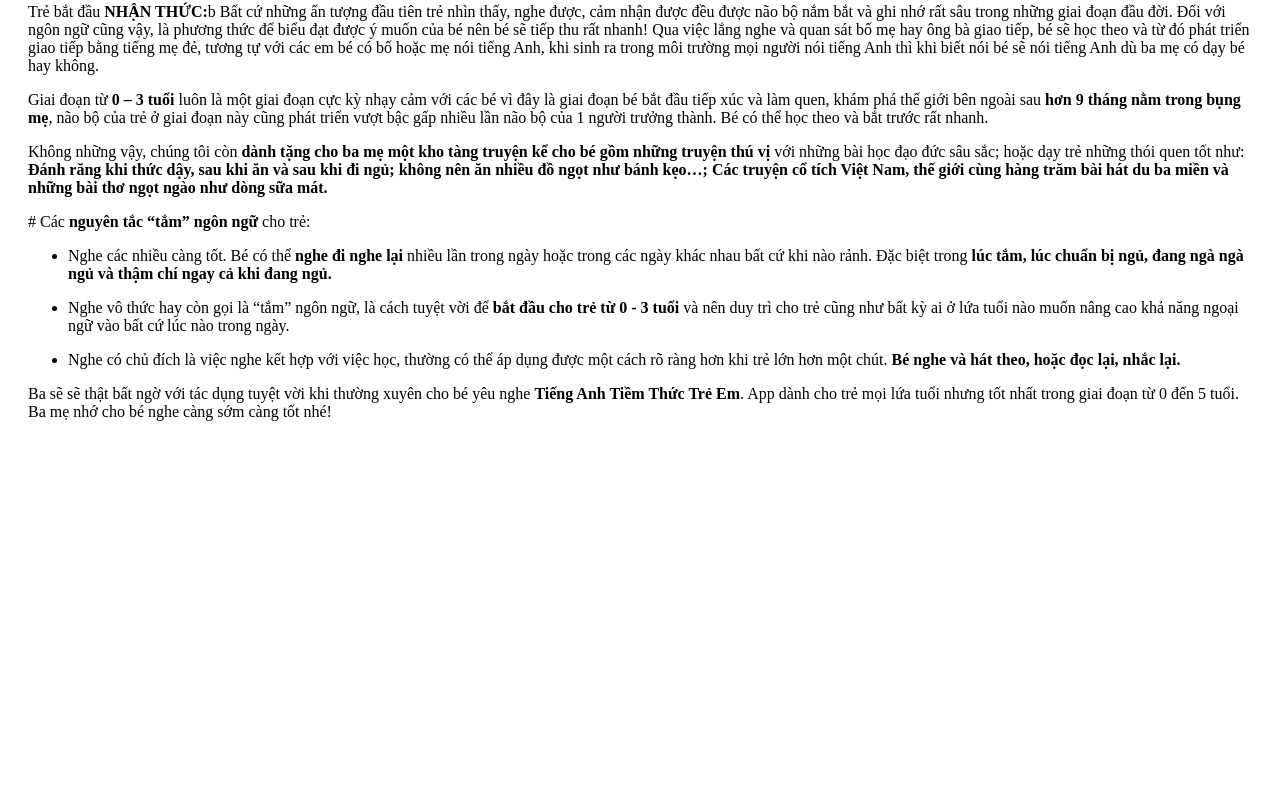
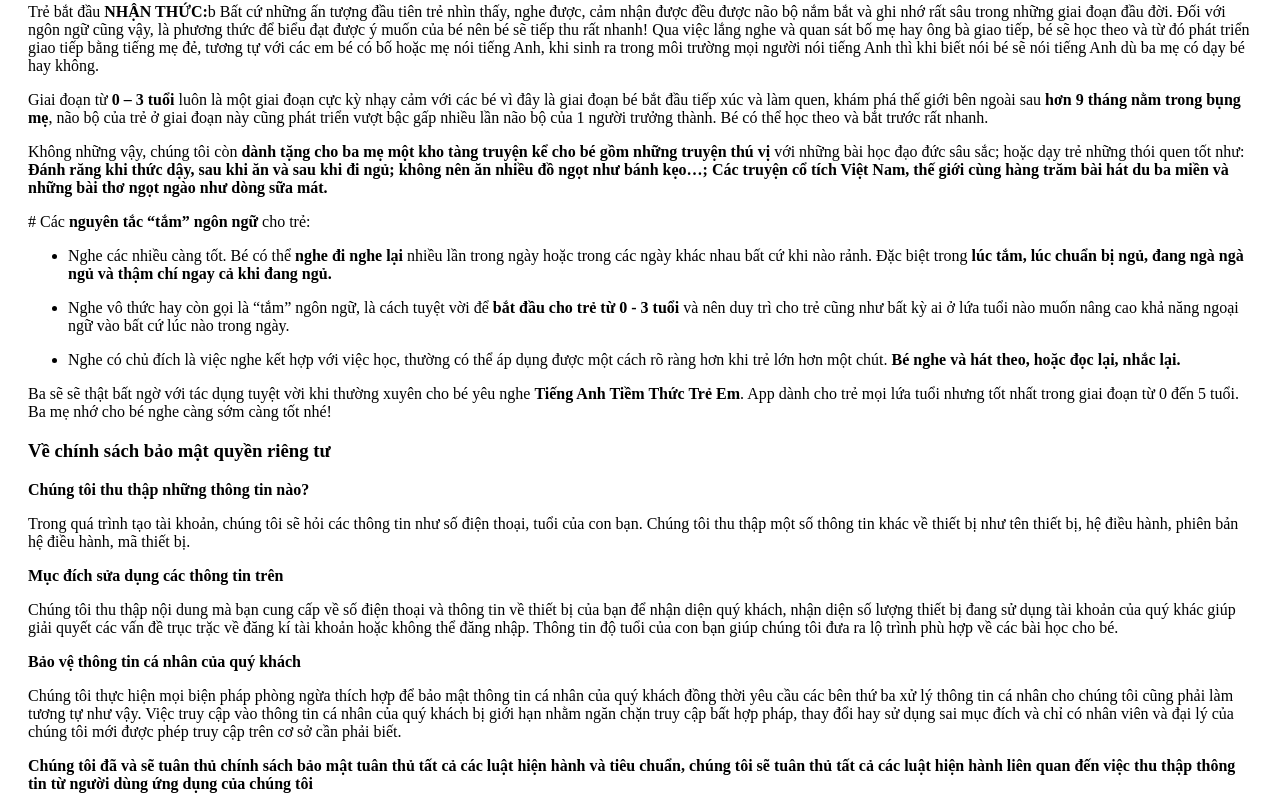
Before and after one commit to hoangkien07051/hoangkien07051.github.io, a plain HTML site: page index.html in a window 1280 px wide. Shown: the part 298-1107 px from the top of the page. Before the commit the page ends 800 px from the top, so only its background shows below. Drawn offline with Linux system fonts and the light colour scheme.

Commit message:
Update index.html

```diff
--- a/index.html
+++ b/index.html
@@ -44,6 +44,18 @@
             <li><p>Nghe có chủ đích là việc nghe kết hợp với việc học, thường có thể áp dụng được một cách rõ ràng hơn khi trẻ lớn hơn một chút. <b>Bé nghe và hát theo, hoặc đọc lại, nhắc lại.</b></p></li>
         </ul>
         <p>Ba sẽ sẽ thật bất ngờ với tác dụng tuyệt vời khi thường xuyên cho bé yêu nghe <b>Tiếng Anh Tiềm Thức Trẻ Em</b>. App dành cho trẻ mọi lứa tuổi nhưng tốt nhất trong giai đoạn từ 0 đến 5 tuổi. Ba mẹ nhớ cho bé nghe càng sớm càng tốt nhé!</p>
+        <h3><strong>Về chính sách bảo mật quyền riêng tư</strong></h3>
+        <p><strong>Chúng tôi thu thập những thông tin nào?</strong></p>
+        <p>Trong quá trình tạo tài khoản, chúng tôi sẽ hỏi các thông tin như số điện thoại, tuổi của con bạn. Chúng tôi thu thập một số thông tin khác về thiết bị như tên thiết bị, hệ điều hành, phiên bản hệ điều hành, mã thiết bị.</p>
+        <p><strong>Mục đích sửa dụng các thông tin trên</strong></p>
+        <p>Chúng tôi thu thập nội dung mà bạn cung cấp về số điện thoại và thông tin về thiết bị của bạn để nhận diện quý khách, nhận diện số lượng thiết bị đang sử dụng tài khoản của quý khác
+             giúp giải quyết các vấn đề trục trặc về đăng kí tài khoản hoặc không thể đăng nhập. Thông tin độ tuổi của con bạn
+            giúp chúng tôi đưa ra lộ trình phù hợp về các bài học cho bé.</p>
+        <p><strong>Bảo vệ thông tin cá nhân của quý khách</strong></p>
+        <p>Chúng tôi thực hiện mọi biện pháp phòng ngừa thích hợp để bảo mật thông tin cá nhân của quý khách đồng thời yêu cầu các bên thứ ba xử lý thông tin cá nhân cho chúng tôi cũng phải làm tương tự như vậy. Việc truy cập vào thông tin cá nhân của quý khách bị giới hạn nhằm ngăn chặn truy cập bất hợp pháp,
+             thay đổi hay sử dụng sai mục đích và chỉ có nhân viên và đại lý của chúng tôi mới được phép truy cập trên cơ sở cần phải biết.</p>
+
+        <p><strong>Chúng tôi đã và sẽ tuân thủ chính sách bảo mật tuân thủ tất cả các luật hiện hành và tiêu chuẩn, chúng tôi sẽ tuân thủ tất cả các luật hiện hành liên quan đến việc thu thập thông tin từ người dùng ứng dụng của chúng tôi</strong></p>
     </div>
 
 </body>
```
